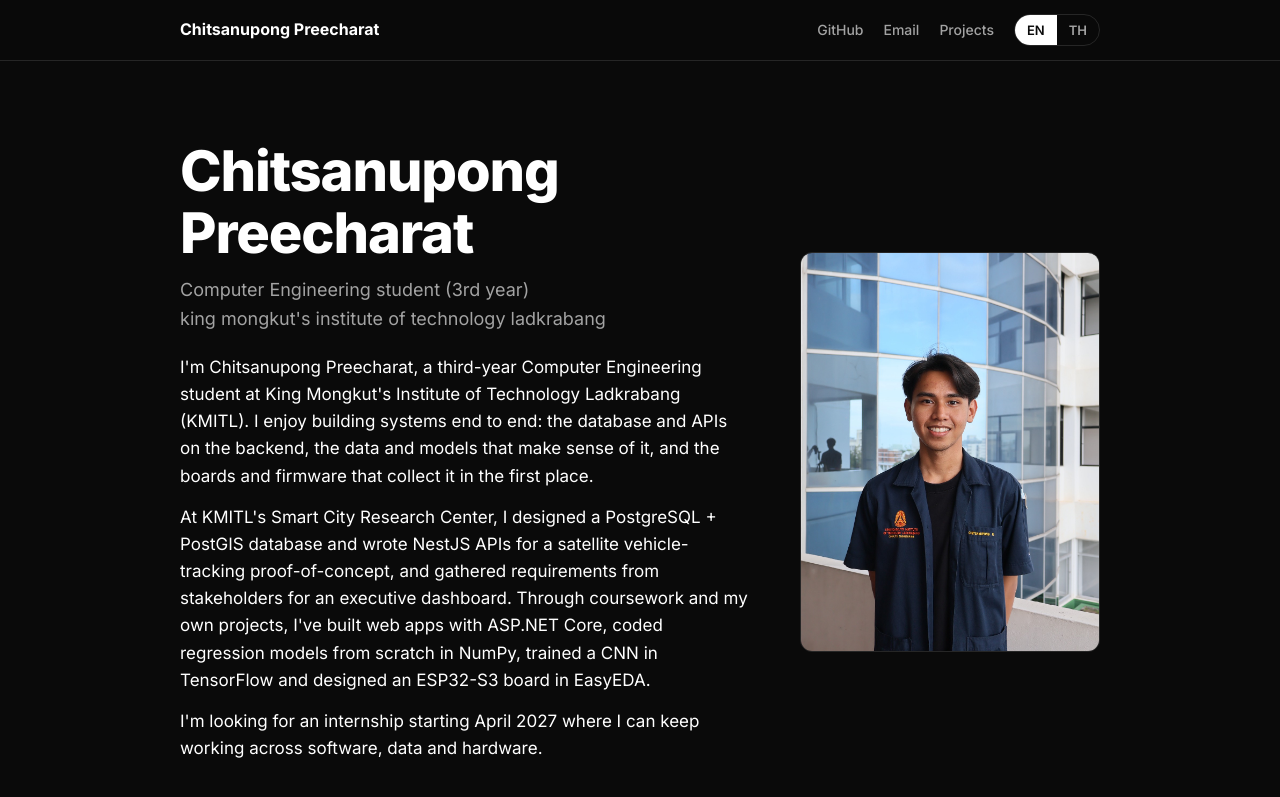
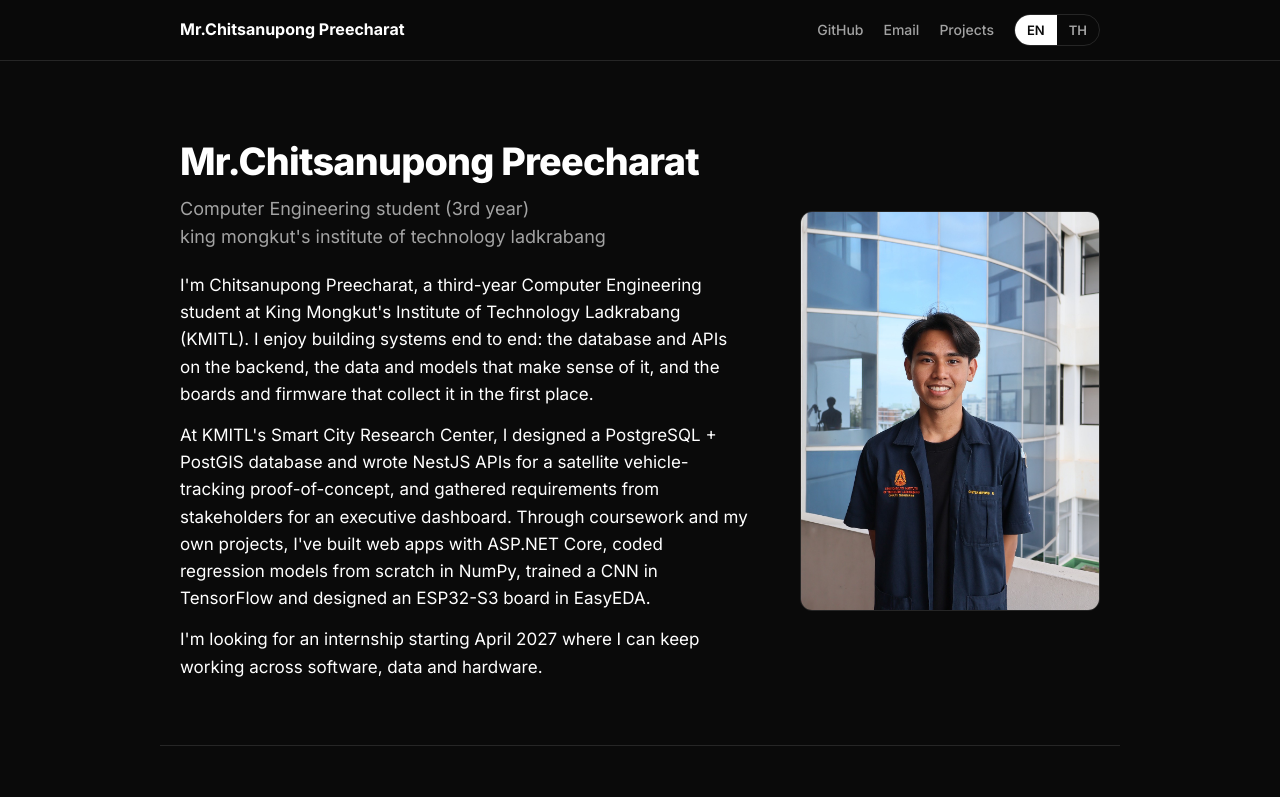
Before and after one commit to ChitsanupongPreecharat/Portfolio, a React (Vite) app: page / in a window 1280 px wide. Shown: the top 797 px of the page. Built offline with nearby package versions, Linux system fonts and the light colour scheme.

Commit message:
redesign name

```diff
--- a/src/components/Footer.jsx
+++ b/src/components/Footer.jsx
@@ -10,7 +10,7 @@ export default function Footer() {
         <a className="btn" href={profile.github} target="_blank" rel="noreferrer">GitHub</a>
         <a className="btn" href={`mailto:${profile.email}`}>{profile.email}</a>
       </div>
-      <small>© {new Date().getFullYear()} {profile.name}</small>
+      <small>© {new Date().getFullYear()} {t(profile.name)}</small>
     </footer>
   );
 }
--- a/src/components/Hero.jsx
+++ b/src/components/Hero.jsx
@@ -6,7 +6,7 @@ export default function Hero() {
   return (
     <header className="hero container" id="top">
       <div className="hero-text">
-        <h1>{profile.name}</h1>
+        <h1>{t(profile.name)}</h1>
         <p className="title">{t(profile.title)}</p>
         <div className="intro">
           {t(profile.intro).map((para) => <p key={para}>{para}</p>)}
--- a/src/components/Navbar.jsx
+++ b/src/components/Navbar.jsx
@@ -6,7 +6,7 @@ export default function Navbar() {
   return (
     <nav className="navbar">
       <div className="container nav-inner">
-        <a className="nav-brand" href="#top">{profile.name}</a>
+        <a className="nav-brand" href="#top">{t(profile.name)}</a>
         <div className="nav-links">
           <a href={profile.github} target="_blank" rel="noreferrer">{t(ui.github)}</a>
           <a href={`mailto:${profile.email}`}>{t(ui.email)}</a>
--- a/src/data/projects.js
+++ b/src/data/projects.js
@@ -1,7 +1,10 @@
 
 
 export const profile = {
-  name: 'Chitsanupong Preecharat',
+  name: {
+    en: 'Mr.Chitsanupong Preecharat',
+    th: 'นายชิษณุพงศ์ ปรีชารัตน์'
+  },
   title: {
     en: "Computer Engineering student (3rd year)\nking mongkut's institute of technology ladkrabang",
     th: 'นักศึกษาวิศวกรรมคอมพิวเตอร์ ชั้นปีที่ 3\nสถาบันเทคโนโลยีพระจอมเกล้าเจ้าคุณทหารลาดกระบัง',
--- a/src/index.css
+++ b/src/index.css
@@ -79,7 +79,8 @@ h2 {
   gap: 48px;
   padding: 80px 20px 64px;
 }
-.hero h1 { margin: 0; font-size: clamp(32px, 6vw, 56px); font-weight: 800; line-height: 1.1; letter-spacing: -0.02em; }
+.hero-text { container-type: inline-size; min-width: 0; }
+.hero h1 { margin: 0; font-size: clamp(18px, 6.6cqi, 56px); white-space: nowrap; font-weight: 800; line-height: 1.1; letter-spacing: -0.02em; }
 .hero .title { margin: 12px 0 0; font-size: 18px; color: var(--muted); white-space: pre-line; }
 .hero .intro { margin-top: 20px; font-size: 17px; }
 .hero .intro p { margin: 0 0 14px; }
```
